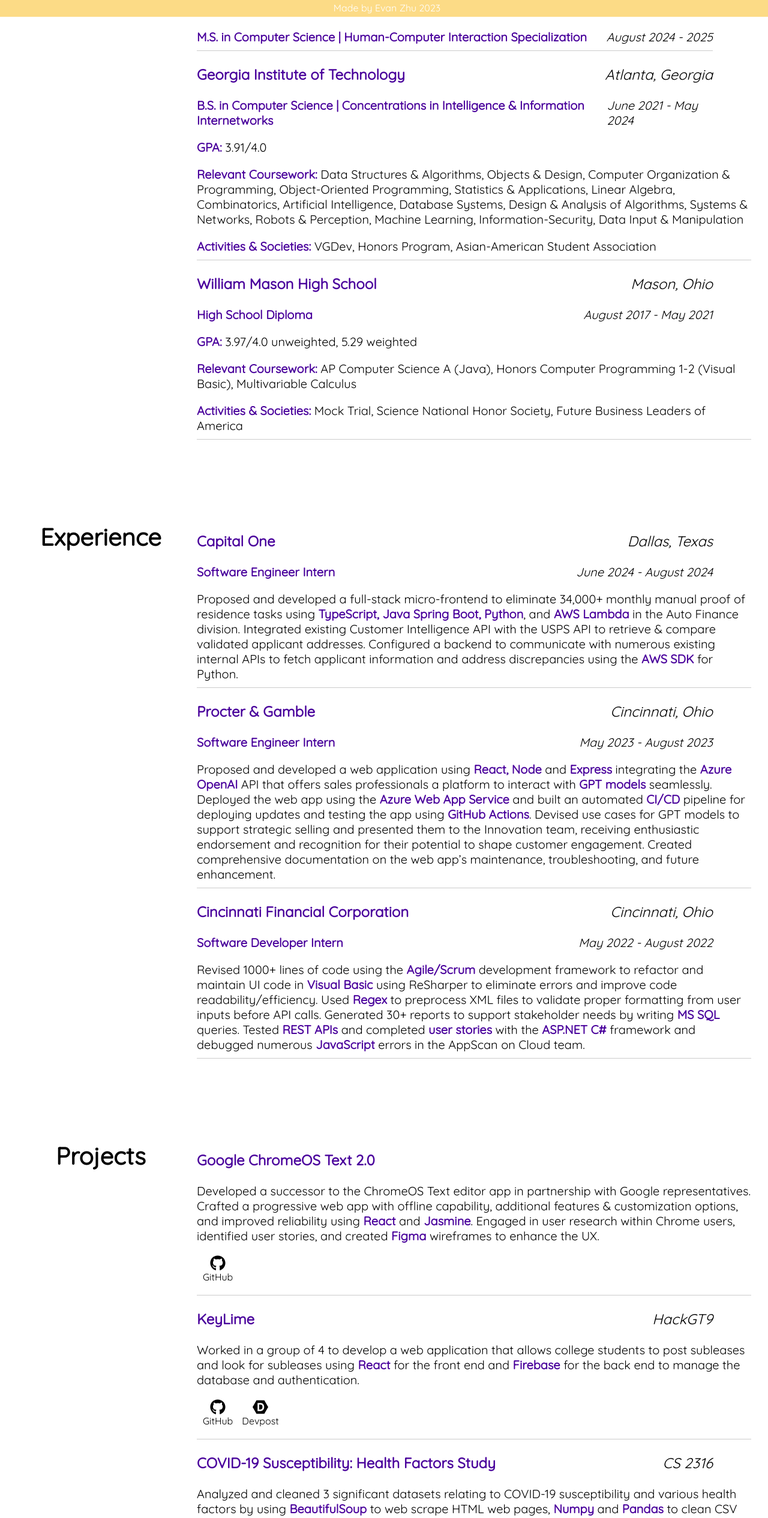
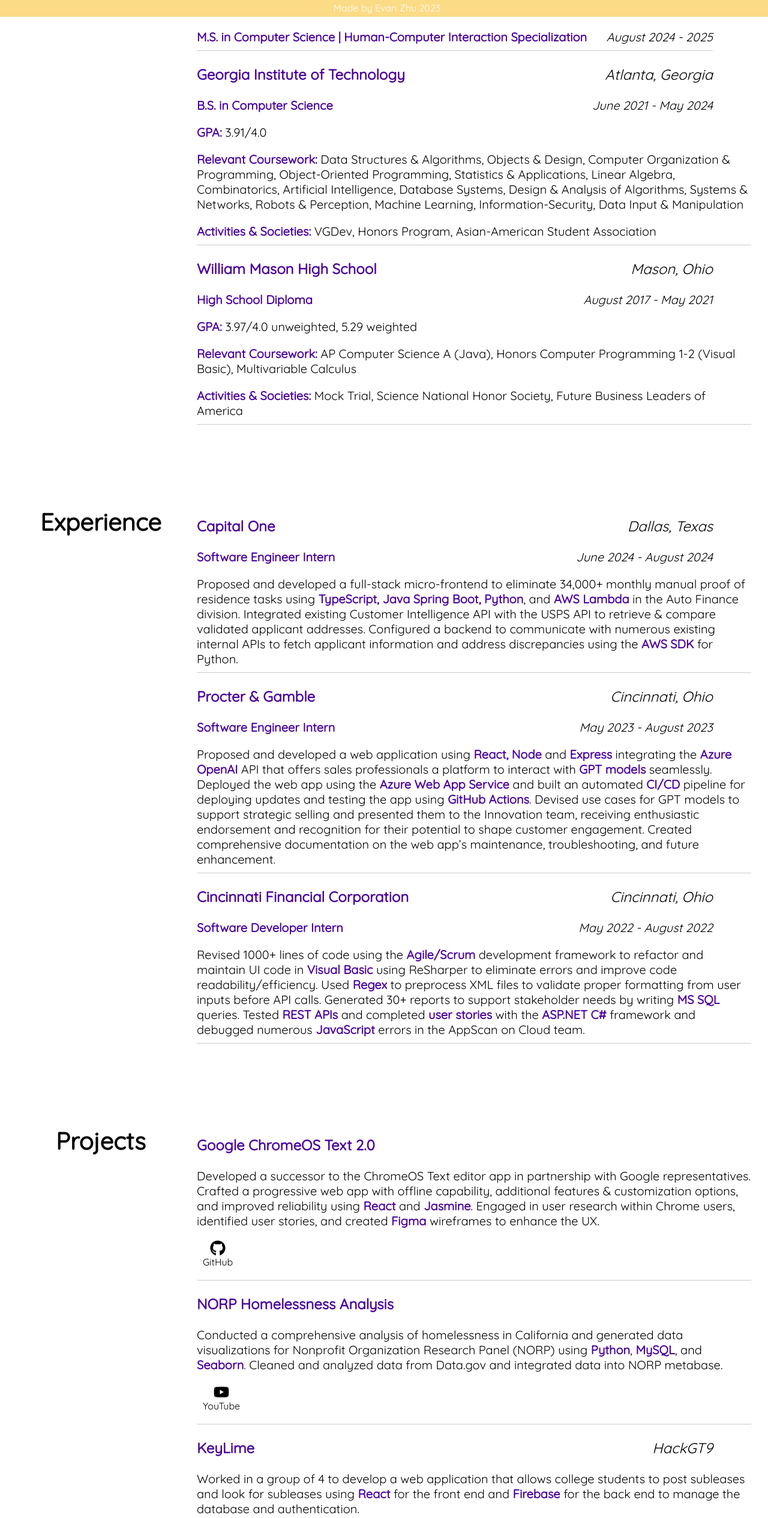
Before and after one commit to evanzhu888/personal-app, a React (Create React App) app: page / in a window 1280 px wide. Shown: the part 772-3303 px from the top of the page at 60% size. Built offline with nearby package versions, Linux system fonts and the light colour scheme.

Commit message:
update education and experience

```diff
--- a/package.json
+++ b/package.json
@@ -12,7 +12,6 @@
     "@testing-library/react": "^13.4.0",
     "@testing-library/user-event": "^13.5.0",
     "gh": "^2.8.9",
-    "gh-pages": "^6.1.0",
     "react": "^18.2.0",
     "react-dom": "^18.2.0",
     "react-icons": "^4.12.0",
@@ -46,6 +45,7 @@
     ]
   },
   "devDependencies": {
-    "@babel/plugin-proposal-private-property-in-object": "^7.21.11"
+    "@babel/plugin-proposal-private-property-in-object": "^7.21.11",
+    "gh-pages": "^6.1.1"
   }
 }
--- a/src/pages/education.js
+++ b/src/pages/education.js
@@ -9,7 +9,7 @@
                 <p className="school"> <strong>Georgia Institute of Technology</strong> <em>Atlanta, Georgia</em> </p>
                 <p className="degree divider"><strong>M.S. in Computer Science | Human-Computer Interaction Specialization</strong> <em>August 2024 - 2025</em></p>
                 <p className="school"> <strong>Georgia Institute of Technology</strong> <em>Atlanta, Georgia</em> </p>
-                <p className="degree"><strong>B.S. in Computer Science | Concentrations in Intelligence & Information Internetworks</strong> <em>June 2021 - May 2024</em></p>
+                <p className="degree"><strong>B.S. in Computer Science</strong> <em>June 2021 - May 2024</em></p>
                 <p><strong>GPA: </strong> 3.91/4.0</p>
                 <p><strong>Relevant Coursework:</strong> Data Structures & Algorithms, Objects & Design, Computer Organization & Programming, Object-Oriented Programming, Statistics & Applications, Linear Algebra, Combinatorics, Artificial Intelligence, Database Systems, Design & Analysis of Algorithms, Systems & Networks, Robots & Perception, Machine Learning, Information-Security, Data Input & Manipulation</p>
                 <p className="divider"><strong>Activities & Societies:</strong> VGDev, Honors Program, Asian-American Student Association </p>
--- a/src/pages/projects.js
+++ b/src/pages/projects.js
@@ -15,6 +15,15 @@
                 <p className="projectdivider">
                     <a className="links" href="https://github.com/jyang759/JIE-3331" rel="noopener noreferrer" target="_blank">
                         <FaGithub className="linkicon" /> GitHub
+                    </a>
+                </p>
+                <p className="divider"></p>
+                <p className="school"> <strong>NORP Homelessness Analysis</strong> </p>
+                <p> Conducted a comprehensive analysis of homelessness in California and generated data visualizations for Nonprofit Organization Research Panel (NORP) using <strong>Python</strong>, <strong>MySQL</strong>, and <strong>Seaborn</strong>. Cleaned and analyzed data from Data.gov and integrated data into NORP metabase.
+                </p>
+                <p className="projectdivider">
+                    <a className="links" href="https://www.youtube.com/watch?v=SJgjIdDYvQE" rel="noopener noreferrer" target="_blank">
+                        <FaYoutube className="linkicon" /> YouTube
                     </a>
                 </p>
                 <p className="divider"></p>
```
Also changed, not shown: 1 other file (tests, documents, lock files or other folders).
